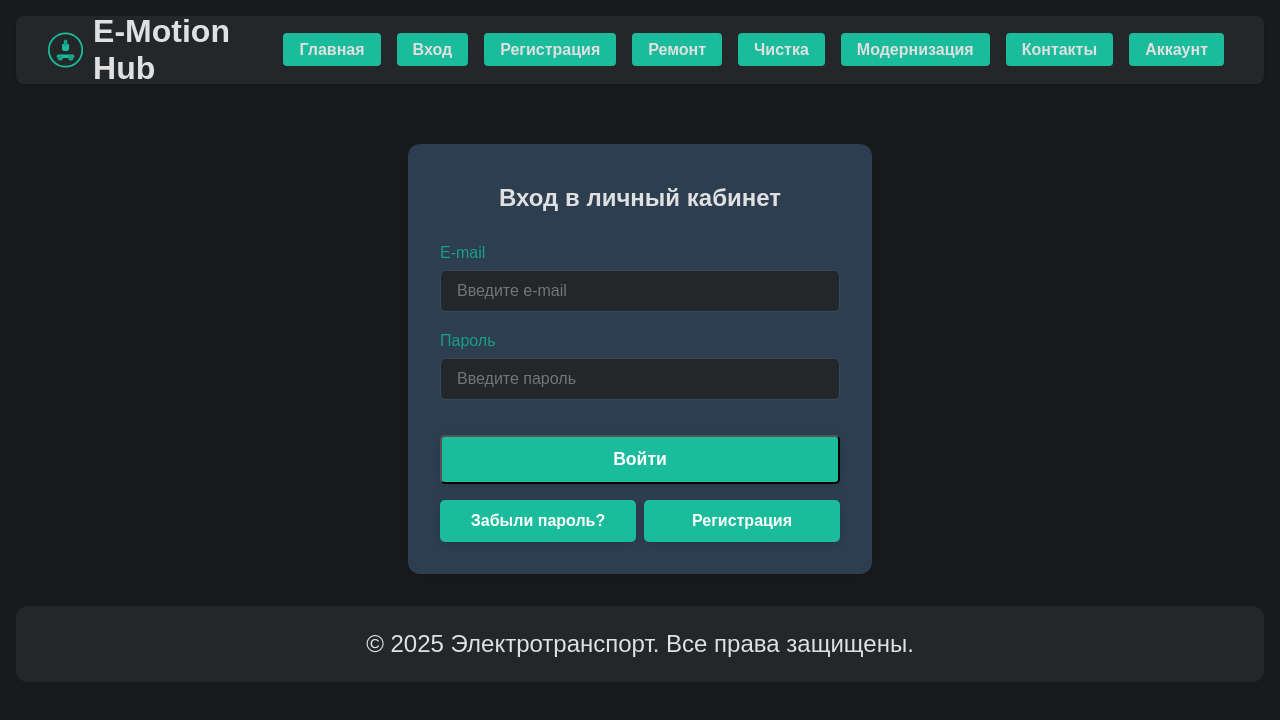
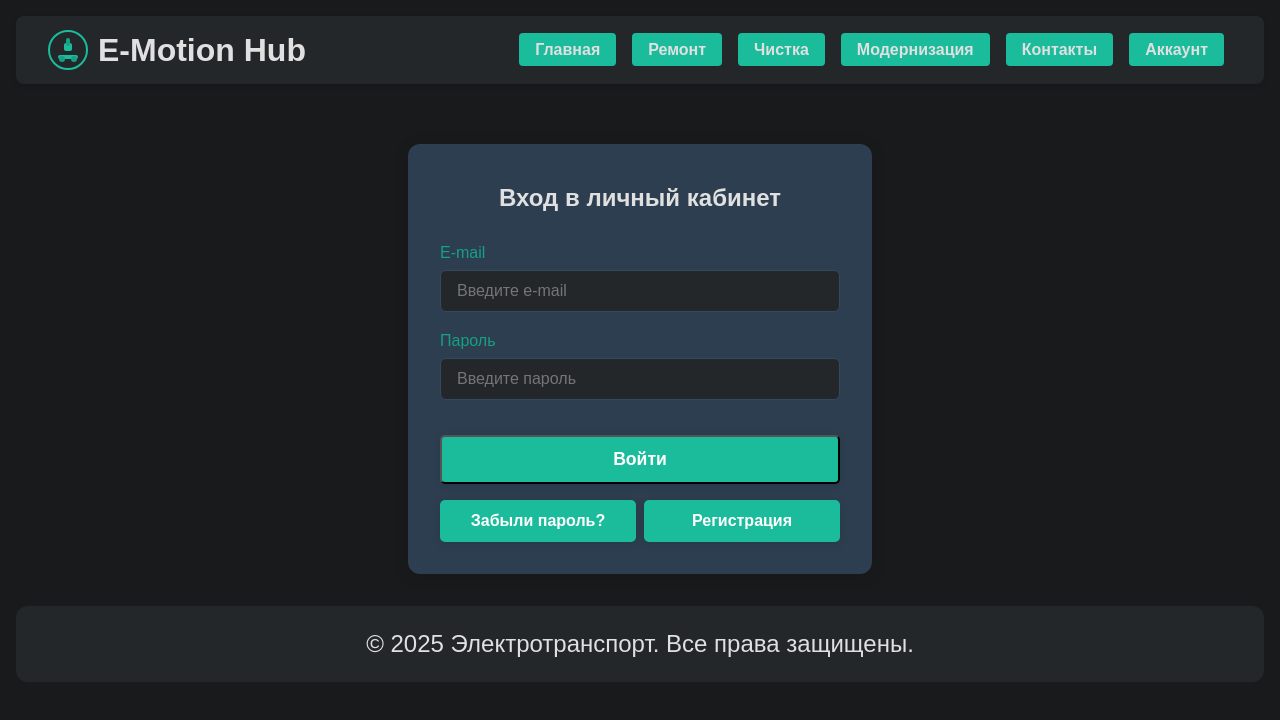
Before and after one commit to official-fedorenko/e-motion_hub, a plain HTML site: page frontend/pages/login.html in a window 1280 px wide. Drawn offline with Linux system fonts and the light colour scheme.

Commit message:
v0.1.0
регистрация и вёрстка уже выглядит неплохо и кликабельно

```diff
--- a/backend/server.js
+++ b/backend/server.js
@@ -8,6 +8,7 @@ app.use(express.static("../frontend/pages"));
 app.use("/styles", express.static("../frontend/styles"));
 app.use("/assets", express.static("../frontend/assets"));
 app.use("/scripts", express.static("../frontend/scripts"));
+app.use("/components", express.static("../frontend/components"));
 app.get("/login", (req, res) => {
   res.sendFile("login.html", { root: "../frontend/pages" });
 });
--- /dev/null
+++ b/frontend/components/menu.html
@@ -0,0 +1,21 @@
+<nav class="top-menu" aria-label="Главное меню">
+  <ul>
+    <li><a href="/">Главная</a></li>
+    <li class="topnav__dropdown turn-off">
+      <a href="#">Обслуживание</a>
+      <ul class="topnav__dropdown-menu">
+        <li><a href="#">Модернизация</a></li>
+        <li><a href="#">Ремонт</a></li>
+        <li><a href="#">Чистка</a></li>
+      </ul>
+    </li>
+    <li class="turn-on"><a href="#">Ремонт</a></li>
+    <li class="turn-on"><a href="#">Чистка</a></li>
+    <li class="turn-on"><a href="#">Модернизация</a></li>
+    <li><a href="#">Контакты</a></li>
+    <li><a href="/account">Аккаунт</a></li>
+  </ul>
+</nav>
+<button class="menu-toggle" data-top-nav-button aria-label="Открыть меню">
+  &#9776;
+</button>
--- a/frontend/pages/login.html
+++ b/frontend/pages/login.html
@@ -39,29 +39,7 @@
         </svg>
         <span>E-Motion Hub</span>
       </div>
-      <nav class="top-menu" aria-label="Главное меню">
-        <ul>
-          <li><a href="/">Главная</a></li>
-          <li><a href="/login">Вход</a></li>
-          <li><a href="/register">Регистрация</a></li>
-          <li class="topnav__dropdown turn-off">
-            <a href="#">Обслуживание</a>
-            <ul class="topnav__dropdown-menu">
-              <li><a href="#">Модернизация</a></li>
-              <li><a href="#">Ремонт</a></li>
-              <li><a href="#">Чистка</a></li>
-            </ul>
-          </li>
-          <li class="turn-on"><a href="#">Ремонт</a></li>
-          <li class="turn-on"><a href="#">Чистка</a></li>
-          <li class="turn-on"><a href="#">Модернизация</a></li>
-          <li><a href="#">Контакты</a></li>
-          <li><a href="/account">Аккаунт</a></li>
-        </ul>
-      </nav>
-      <button class="menu-toggle" data-top-nav-button aria-label="Открыть меню">
-        &#9776;
-      </button>
+      <div id="main-menu"></div>
     </header>
     <main>
       <section class="login">
--- a/frontend/scripts/main.js
+++ b/frontend/scripts/main.js
@@ -1,3 +1,11 @@
-import { toggleTopMenu } from "./menu.js";
-
-toggleTopMenu();
+window.addEventListener("DOMContentLoaded", () => {
+  fetch("/components/menu.html")
+    .then((response) => response.text())
+    .then((html) => {
+      document.getElementById("main-menu").innerHTML = html;
+      // Вызовите toggleTopMenu после вставки меню
+      import("./menu.js").then(({ toggleTopMenu }) => {
+        toggleTopMenu();
+      });
+    });
+});
--- a/frontend/scripts/menu.js
+++ b/frontend/scripts/menu.js
@@ -3,6 +3,5 @@ export function toggleTopMenu() {
 
   topButton.addEventListener("click", () => {
     document.querySelector(".top-menu").classList.toggle("open-top-menu");
-    console.log("Top menu toggled");
   });
 }
```
Also changed, not shown: frontend/pages/account.html (+1 -22 lines), frontend/pages/index.html (+1 -23 lines), frontend/pages/register.html (+2 -24 lines), 1 other file.
